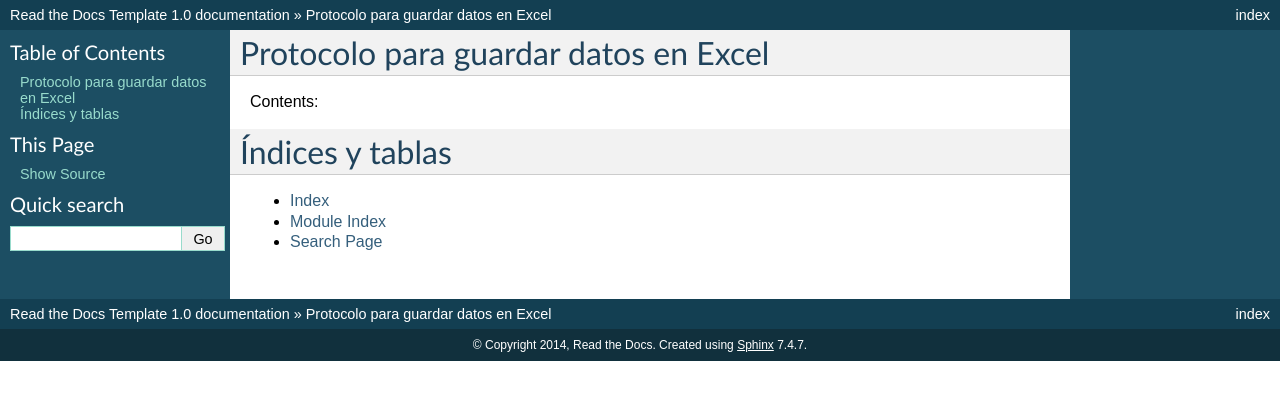
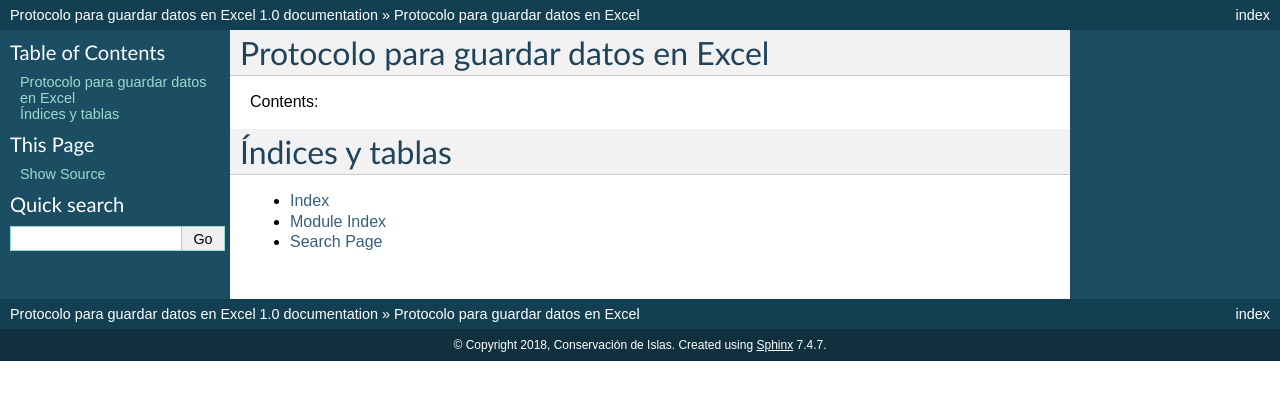
Before and after one commit to MaritzaB/datos_en_excel, a Sphinx documentation site: the page built from docs/index.rst, in a window 1280 px wide. Shown: the top 400 px of the page. Built offline with Sphinx 7.4.7, drawn with Linux system fonts in a browser that asks for light colours.

Commit message:
Actualiza nombre del proyecto

```diff
--- a/docs/conf.py
+++ b/docs/conf.py
@@ -1,7 +1,4 @@
 # -*- coding: utf-8 -*-
-#
-# Read the Docs Template documentation build configuration file, created by
-# sphinx-quickstart on Tue Aug 26 14:19:49 2014.
 #
 # This file is execfile()d with the current directory set to its
 # containing dir.
@@ -43,8 +40,8 @@ source_suffix = '.rst'
 master_doc = 'index'
 
 # General information about the project.
-project = u'Read the Docs Template'
-copyright = u'2014, Read the Docs'
+project = u'Protocolo para guardar datos en Excel'
+copyright = u'2018, Conservación de Islas'
 
 # The version info for the project you're documenting, acts as replacement for
 # |version| and |release|, also used in various other places throughout the
```
